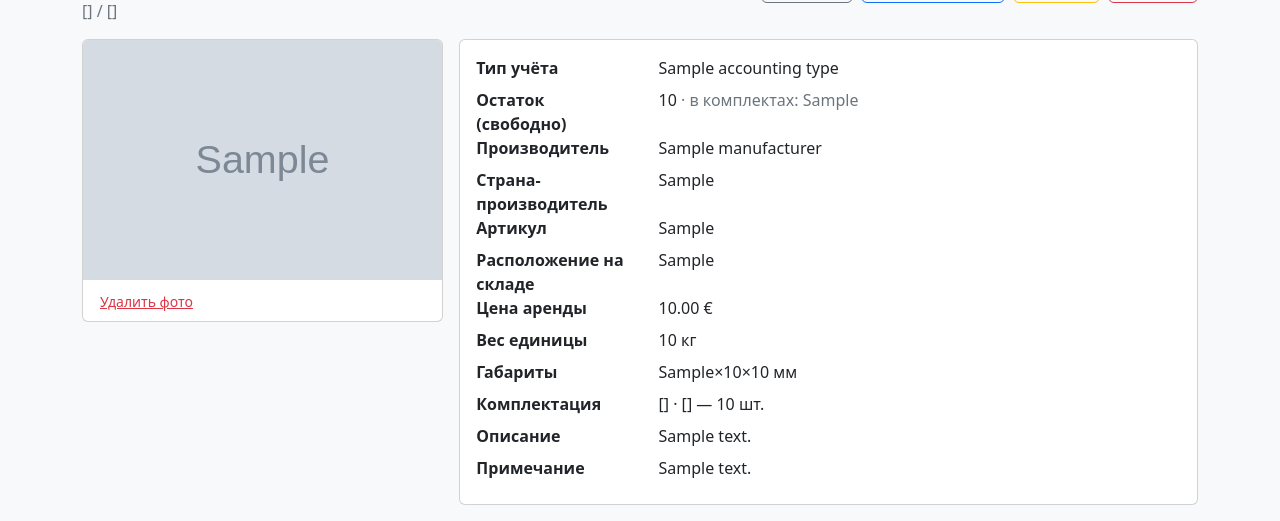
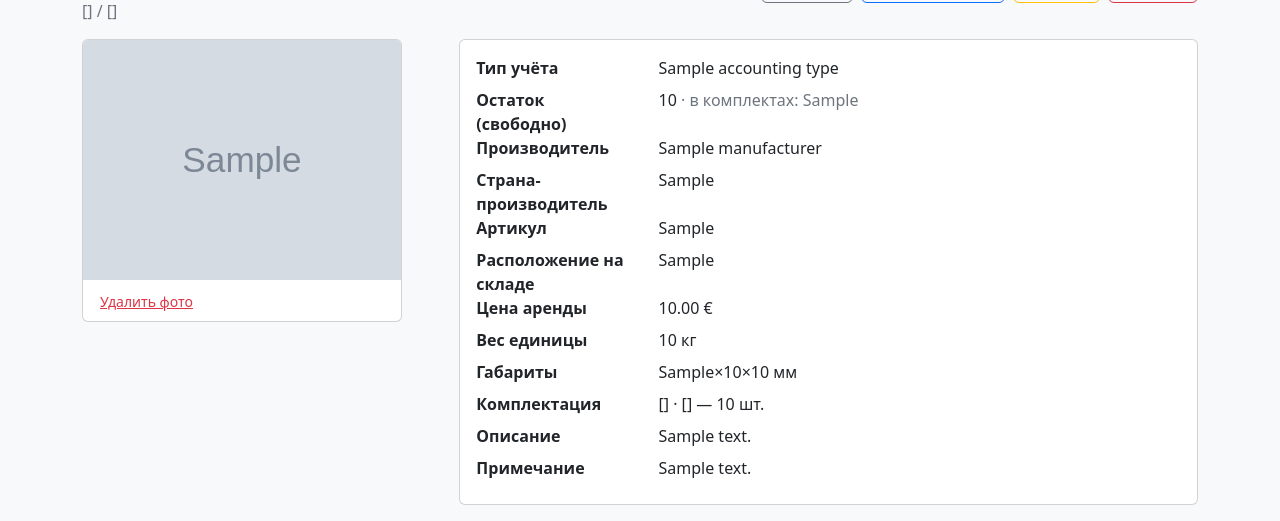
Before and after one commit to mkl093/MKL-Rent, a FastAPI app: template app/templates/inventory/model_detail.html in a window 1280 px wide. Shown: the part 59-580 px from the top of the page. Run offline with FastAPI, Linux system fonts and the light colour scheme; the template is opened without the code that fills it: most values are stand-ins (such as "Sample title", 1, 10 or a date in 2020); grey boxes marked "Sample" are stand-in pictures; some libraries are stand-ins or nearby versions.

Commit message:
Ограничить ширину карточки фото модели, чтобы обрезка не растягивалась
На широких экранах width:100% без ограничения делало бокс превью очень
широким (col-md-4 колонка), из-за чего object-fit:cover почти не обрезал
фото и показывал больше исходных полей вокруг предмета. max-width:320px
держит пропорции бокса стабильными независимо от ширины окна.

```diff
--- a/app/templates/inventory/model_detail.html
+++ b/app/templates/inventory/model_detail.html
@@ -23,7 +23,7 @@
 
 <div class="row g-3">
   <div class="col-12 col-md-4">
-    <div class="card">
+    <div class="card" style="max-width:320px">
       {% if model.photo_path %}
         <img src="/media/{{ model.photo_path }}" class="card-img-top object-fit-cover" style="height:240px;width:100%" alt="">
         <div class="card-body py-2">
```
